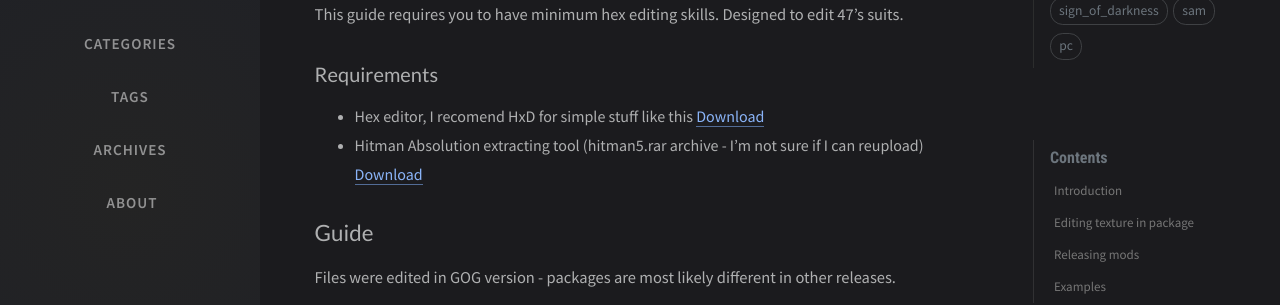
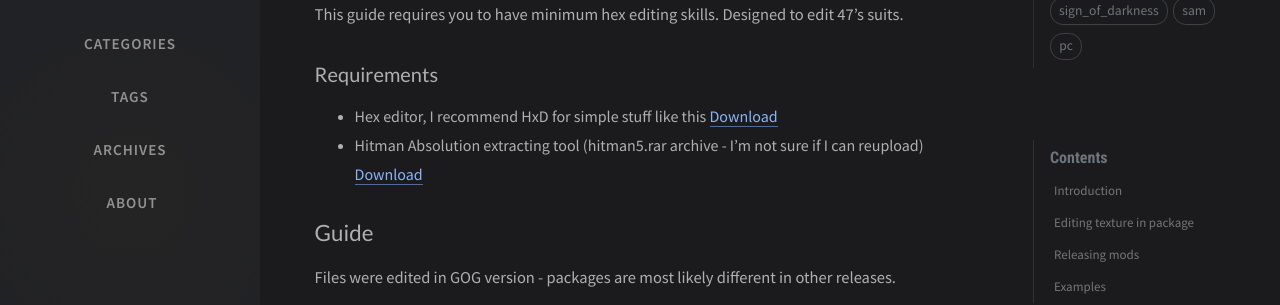
Before and after one commit to ermaccer/ermaccer.github.io, a Jekyll site: the page built from _posts/tutorials/2020-12-17-how-to-edit-hitman-absolution-textures.md, in a window 1280 px wide and 900 px high. Shown: the part 257-562 px from the top of the window. Built offline with Jekyll 4.4.1, drawn with Linux system fonts in a browser that asks for light colours; nearby versions of some CDN libraries; comment, search, counter and statistics services are not loaded.

Commit message:
Update 2020-12-17-how-to-edit-hitman-absolution-textures.md

```diff
--- a/_posts/tutorials/2020-12-17-how-to-edit-hitman-absolution-textures.md
+++ b/_posts/tutorials/2020-12-17-how-to-edit-hitman-absolution-textures.md
@@ -11,7 +11,7 @@ This guide requires you to have minimum hex editing skills.
 Designed to edit 47's suits.
 
 ### Requirements
-- Hex editor, I recomend HxD for simple stuff like this
+- Hex editor, I recommend HxD for simple stuff like this
 [Download](https://mh-nexus.de/en/downloads.php?product=HxD20)
 - Hitman Absolution extracting tool (hitman5.rar archive - I'm not sure if I can reupload)
 [Download](https://forum.xentax.com/viewtopic.php?f=16&t=15883)
```
